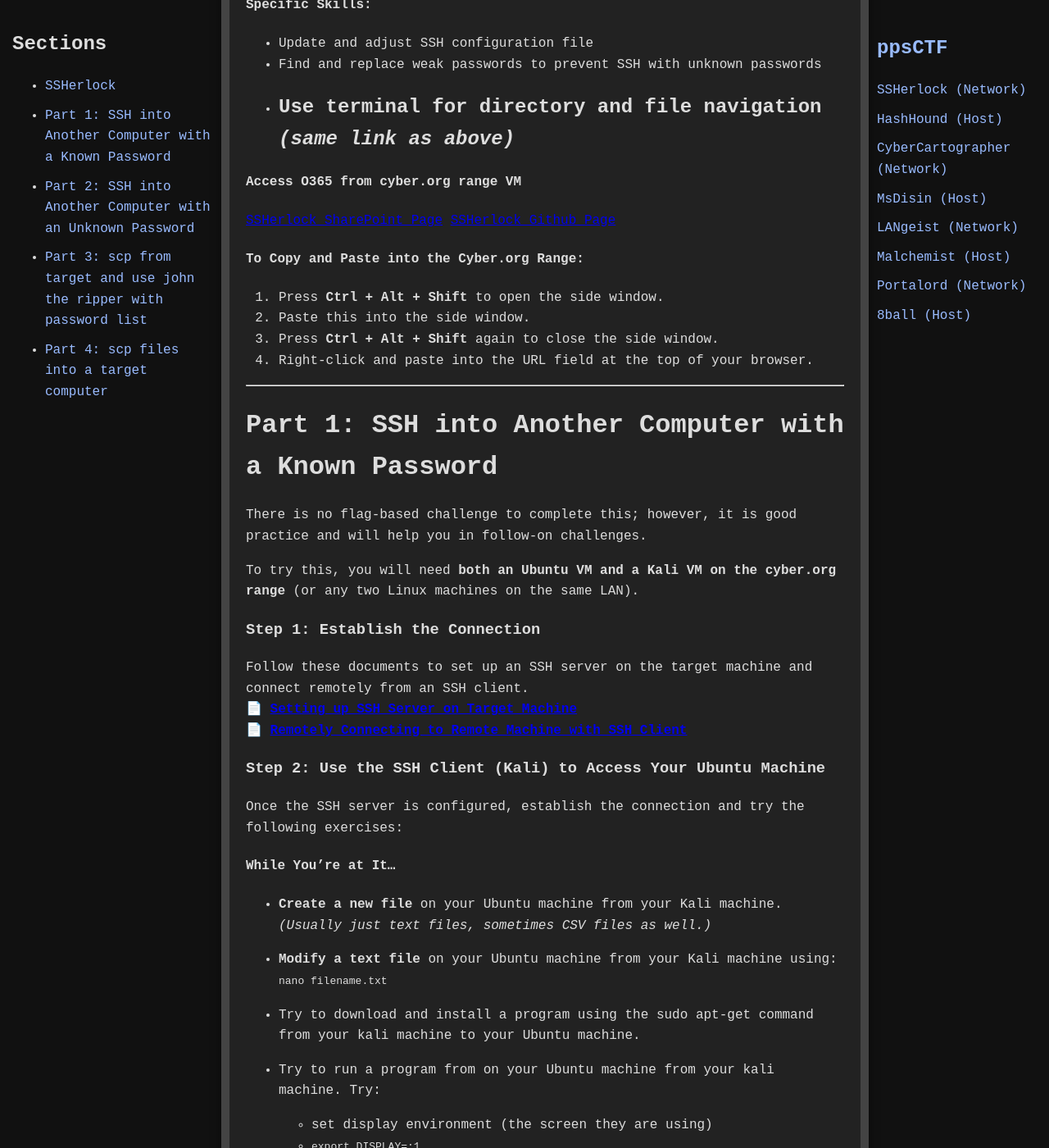
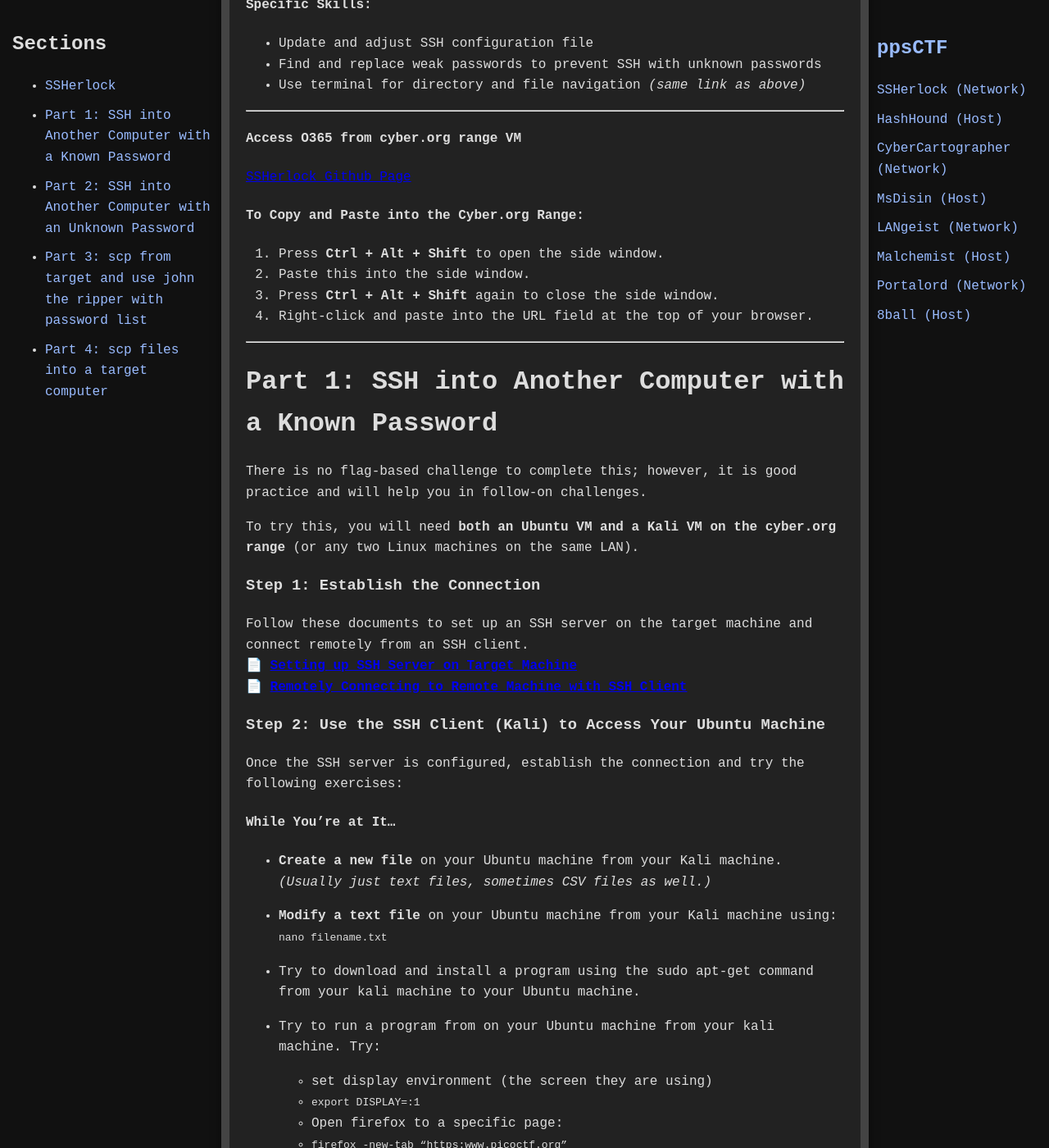
Before and after one commit to jboyce1/ppsCTF, a Jekyll site: the page built from classes/SSHerlock/SSHerlock.md, in a window 1280 px wide and 1400 px high, scrolled down 979 px. Shown: the whole window at 82% size. Built offline with Jekyll 4.4.1, drawn with Linux system fonts in a browser that asks for light colours.

Commit message:
Update SSHerlock.md

```diff
--- a/classes/SSHerlock/SSHerlock.md
+++ b/classes/SSHerlock/SSHerlock.md
@@ -27,10 +27,11 @@
 - Update and adjust SSH configuration file
 - Find and replace weak passwords to prevent SSH with unknown passwords
 - Use terminal for directory and file navigation *(same link as above)*
+
 ---
 
 #### **Access O365 from cyber.org range VM**
-[SSHerlock SharePoint Page](https://mypps.sharepoint.com/sites/ppsCyberTacticsFest/SitePages/SSHerlock.aspx) [SSHerlock Github Page](https://jboyce1.github.io/ppsCTF/classes/SSHerlock/SSHerlock)
+[SSHerlock Github Page](https://jboyce1.github.io/ppsCTF/classes/SSHerlock/SSHerlock)
 
 #### **To Copy and Paste into the Cyber.org Range:**
 1. Press **Ctrl + Alt + Shift** to open the side window.
@@ -50,7 +51,6 @@
 Follow these documents to set up an SSH server on the target machine and connect remotely from an SSH client.
 📄 **[Setting up SSH Server on Target Machine](./classes/SSHerlock/Setting%20up%20Secure%20Shell%20Server.pdf)**
 📄 **[Remotely Connecting to Remote Machine with SSH Client](./classes/SSHerlock/Setting%20up%20Secure%20Shell%20Client.pdf)**
-
 
 
 ### **Step 2: Use the SSH Client (Kali) to Access Your Ubuntu Machine**
@@ -91,7 +90,7 @@
 
 # Part 2: SSH into Another Computer with an Unknown Password
 
-### **Before You Start**
+#### Before You Start
 
 #### **Kali - Files Required:**
 - Password list in a text file
@@ -167,12 +166,13 @@
 ### **More Details**
 📖 [Using SCP Command in Linux: 10 Practical Examples Explained - Linux Handbook](https://linuxhandbook.com/scp-command/)
 
+<div style="text-align: center;">
+<iframe width="560" height="315" src="https://www.youtube.com/embed/QUhyGpYgZi4?si=wRDW_igQop2cl5tU" title="YouTube video player" frameborder="0" allow="accelerometer; autoplay; clipboard-write; encrypted-media; gyroscope; picture-in-picture; web-share" referrerpolicy="strict-origin-when-cross-origin" allowfullscreen></iframe>
+</div>
+
 ---
 # Part 4: scp files into a target computer
 
-<div style="text-align: center;">
-<iframe width="560" height="315" src="https://www.youtube.com/embed/QUhyGpYgZi4?si=wRDW_igQop2cl5tU" title="YouTube video player" frameborder="0" allow="accelerometer; autoplay; clipboard-write; encrypted-media; gyroscope; picture-in-picture; web-share" referrerpolicy="strict-origin-when-cross-origin" allowfullscreen></iframe>
-</div>
 
 ### SCP files into the opponent computers
 This challenge will require you to send a file that only exists on your Kali box to an Ubuntu box.
```
Also changed, not shown: other parts of classes/SSHerlock/SSHerlock.md (+0 -1 lines).
